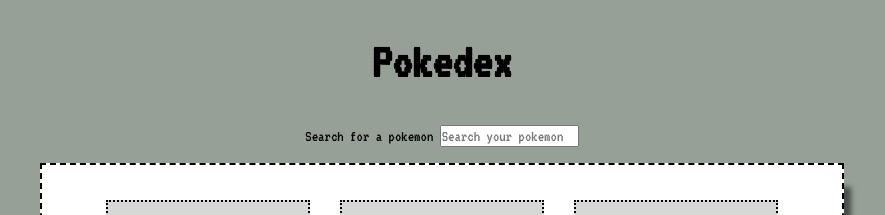
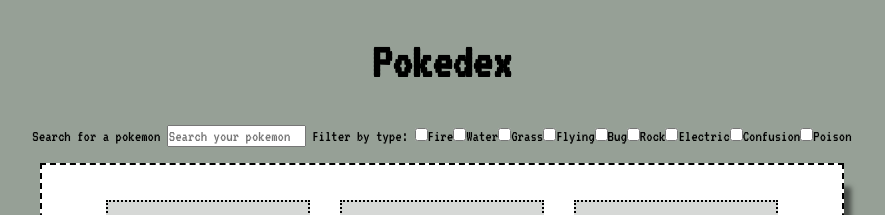
Before and after one commit to miriamschaefer/pokedex, a React (Create React App) app: page / in a window 1280 px wide. Shown: the top 215 px of the page, without its empty margins (198-1083 px from the left). Built offline with nearby package versions, Linux system fonts and the light colour scheme.

Commit message:
add all type search filters

```diff
--- a/src/components/App.js
+++ b/src/components/App.js
@@ -12,12 +12,15 @@ class App extends React.Component {
       pokemons: pokemonsFromApi,
       favPokemons: [],
       searchText: '',
+      isType: false,
+      isTypeWater: false,
     };
     this.favHandler = this.favHandler.bind(this);
     this.searchHandler = this.searchHandler.bind(this);
+    this.isTypeHandler = this.isTypeHandler.bind(this);
   }
 
-  //probar a meter aquí el click para el unfav de la lista de favoritos
+  //probar a meter aquí el click para el unfav de la lista de favoritos filtrando por clase? por id de nuevo?
   favHandler(clickedId) {
     const favPokemons = this.state.favPokemons;
 
@@ -38,6 +41,10 @@ class App extends React.Component {
     this.setState({ searchText: searchInput });
   }
 
+  isTypeHandler(data) {
+    this.setState({ [data.key]: data.value });
+  }
+
   render() {
     console.log(this.state);
 
@@ -48,16 +55,96 @@ class App extends React.Component {
     const searchText = this.state.searchText;
     const pokemonsSearch = this.state.pokemons;
 
-    const filteredPokemons = this.state.pokemons.filter((pokemon) =>
-      this.state.searchText
-        ? pokemon.name.toLowerCase().includes(searchText)
-        : true
-    );
+    //como filtrar dos características del objeto en la búsqueda
+
+    const filteredPokemons = this.state.pokemons
+      .filter((pokemon) => {
+        if (pokemon.name.toLowerCase().includes(searchText)) {
+          return true;
+        } else if (
+          searchText.includes('fi') &&
+          pokemon.types.includes('fire')
+        ) {
+          return true;
+        } else if (
+          searchText.includes('w') &&
+          pokemon.types.includes('water')
+        ) {
+          return true;
+        } else if (searchText.includes('b') && pokemon.types.includes('bug')) {
+          return true;
+        } else if (
+          searchText.includes('grass') &&
+          pokemon.types.includes('grass')
+        ) {
+          return true;
+        } else if (
+          searchText.includes('f') &&
+          pokemon.types.includes('flying')
+        ) {
+          return true;
+        } else if (
+          searchText.includes('po') &&
+          pokemon.types.includes('poison')
+        ) {
+          return true;
+        } else if (searchText.includes('r') && pokemon.types.includes('rock')) {
+          return true;
+        } else {
+          return false;
+        }
+      })
+
+      //preguntar a maría por qué me marca el checkbox de water también junto, y por qué no me sale con un ternario que ponga pokemon.types === 'fire', ¿cómo se podría filtrar todas en un método?
+
+      .filter((pokemon) =>
+        this.state.isType === true ? pokemon.types.includes('fire') : true
+      )
+      .filter((pokemon) =>
+        this.state.isTypeWater === true ? pokemon.types.includes('water') : true
+      )
+
+      .filter((pokemon) =>
+        this.state.isTypePoison === true
+          ? pokemon.types.includes('poison')
+          : true
+      )
+
+      .filter((pokemon) =>
+        this.state.isTypeGrass === true ? pokemon.types.includes('grass') : true
+      )
+      .filter((pokemon) =>
+        this.state.isTypeFlying === true
+          ? pokemon.types.includes('flying')
+          : true
+      )
+      .filter((pokemon) =>
+        this.state.isTypeBug === true ? pokemon.types.includes('bug') : true
+      )
+      .filter((pokemon) =>
+        this.state.isTypeRock === true ? pokemon.types.includes('rock') : true
+      )
+
+      .filter((pokemon) =>
+        this.state.isTypeElectric === true
+          ? pokemon.types.includes('electric')
+          : true
+      )
+      .filter((pokemon) =>
+        this.state.isTypeConfusion === true
+          ? pokemon.types.includes('confusion')
+          : true
+      );
 
     return (
       <div className="App">
         <Header />
-        <Search searchHandler={this.searchHandler} />
+        <Search
+          searchHandler={this.searchHandler}
+          isType={this.state.isType}
+          isTypeWater={this.state.isTypeWater}
+          isTypeHandler={this.isTypeHandler}
+        />
 
         <PokeList
           pokemons={!filteredPokemons ? pokemonsSearch : filteredPokemons}
@@ -67,8 +154,10 @@ class App extends React.Component {
 
         <h2>Favoritos</h2>
         <PokeList
+          className="pokemon-favs"
           pokemons={newFavPokemons}
           favPokemons={this.state.favPokemons}
+          favHandler={this.favHandler}
         />
       </div>
     );
--- a/src/components/Search.js
+++ b/src/components/Search.js
@@ -5,10 +5,18 @@ class Search extends Component {
     super(props);
 
     this.searchHandlerChild = this.searchHandlerChild.bind(this);
+    this.isTypeHandlerChild = this.isTypeHandlerChild.bind(this);
   }
 
   searchHandlerChild(ev) {
     this.props.searchHandler(ev);
+  }
+
+  isTypeHandlerChild(ev) {
+    this.props.isTypeHandler({
+      key: ev.target.name,
+      value: ev.target.checked,
+    });
   }
 
   render() {
@@ -21,6 +29,102 @@ class Search extends Component {
           placeholder="Search your pokemon"
           onChange={this.searchHandlerChild}
         />
+        <span> Filter by type: </span>
+        <label htmlFor="type-filter">
+          <input
+            type="checkbox"
+            id="type-fire"
+            name="isType"
+            checked={this.props.isType}
+            onChange={this.isTypeHandlerChild}
+          />
+          Fire
+        </label>
+        <label htmlFor="type-water-filter">
+          <input
+            type="checkbox"
+            id="type-water"
+            name="isTypeWater"
+            checked={this.props.isTypeWater}
+            onChange={this.isTypeHandlerChild}
+          />
+          Water
+        </label>
+
+        <label htmlFor="type-grass-filter">
+          <input
+            type="checkbox"
+            id="type-grass"
+            name="isTypeGrass"
+            checked={this.props.isTypeGrass}
+            onChange={this.isTypeHandlerChild}
+          />
+          Grass
+        </label>
+
+        <label htmlFor="type-Flying-filter">
+          <input
+            type="checkbox"
+            id="type-Flying"
+            name="isTypeFlying"
+            checked={this.props.isTypeFlying}
+            onChange={this.isTypeHandlerChild}
+          />
+          Flying
+        </label>
+
+        <label htmlFor="type-Bug-filter">
+          <input
+            type="checkbox"
+            id="type-Bug"
+            name="isTypeBug"
+            checked={this.props.isTypeBug}
+            onChange={this.isTypeHandlerChild}
+          />
+          Bug
+        </label>
+
+        <label htmlFor="type-Rock-filter">
+          <input
+            type="checkbox"
+            id="type-Rock"
+            name="isTypeRock"
+            checked={this.props.isTypeRock}
+            onChange={this.isTypeHandlerChild}
+          />
+          Rock
+        </label>
+
+        <label htmlFor="type-Electric-filter">
+          <input
+            type="checkbox"
+            id="type-Electric"
+            name="isTypeElectric"
+            checked={this.props.isTypeElectric}
+            onChange={this.isTypeHandlerChild}
+          />
+          Electric
+        </label>
+        <label htmlFor="type-Confusion-filter">
+          <input
+            type="checkbox"
+            id="type-Confusion"
+            name="isTypeConfusion"
+            checked={this.props.isTypeConfusion}
+            onChange={this.isTypeHandlerChild}
+          />
+          Confusion
+        </label>
+        <label htmlFor="type-Poison-filter">
+          <input
+            type="checkbox"
+            id="type-Poison"
+            name="isTypePoison"
+            checked={this.props.isTypePoison}
+            onChange={this.isTypeHandlerChild}
+          />
+          Poison
+        </label>
       </form>
     );
   }
```
Also changed, not shown: src/components/FavList.js (deleted, +0 -19 lines), src/components/FavPokemon.js (deleted).
